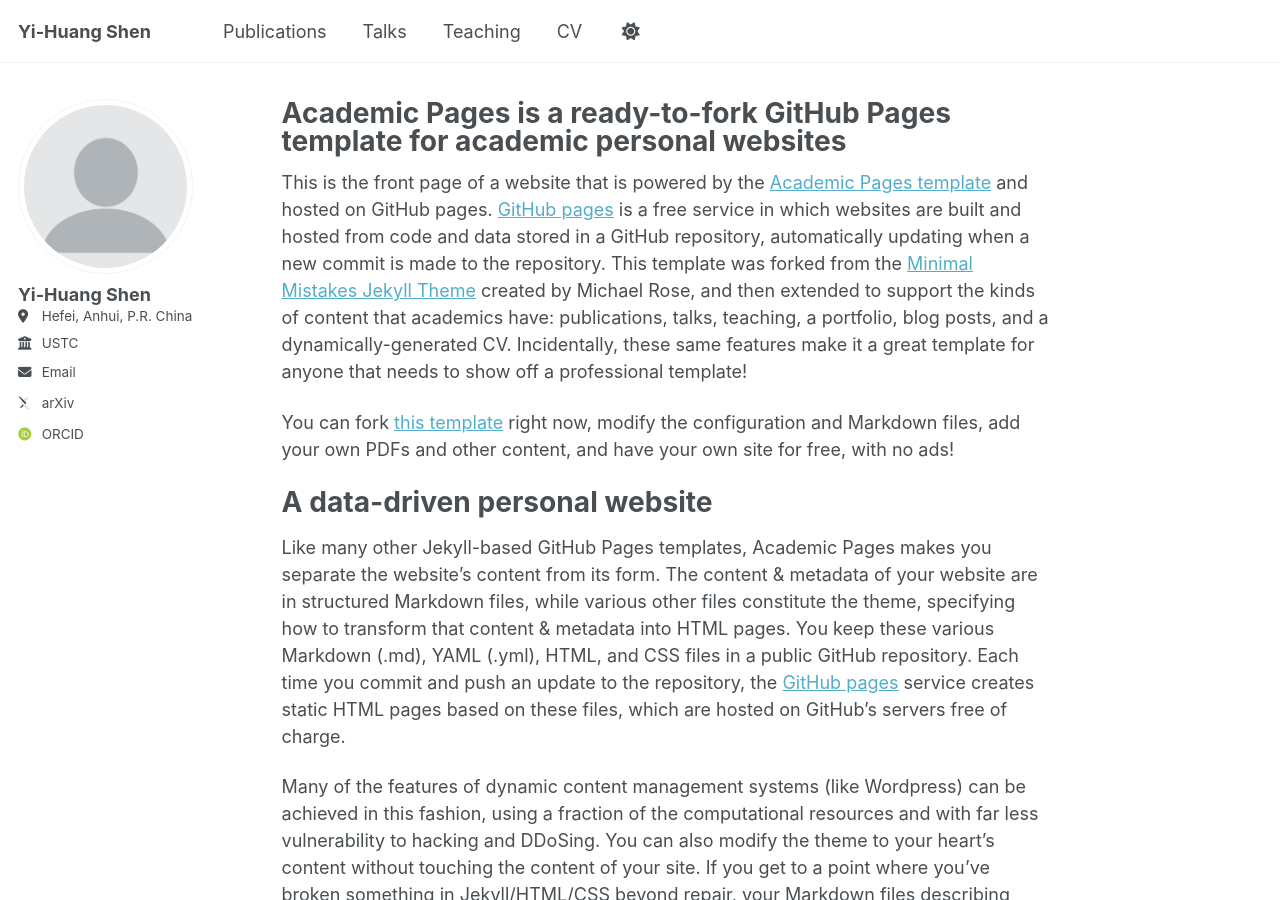
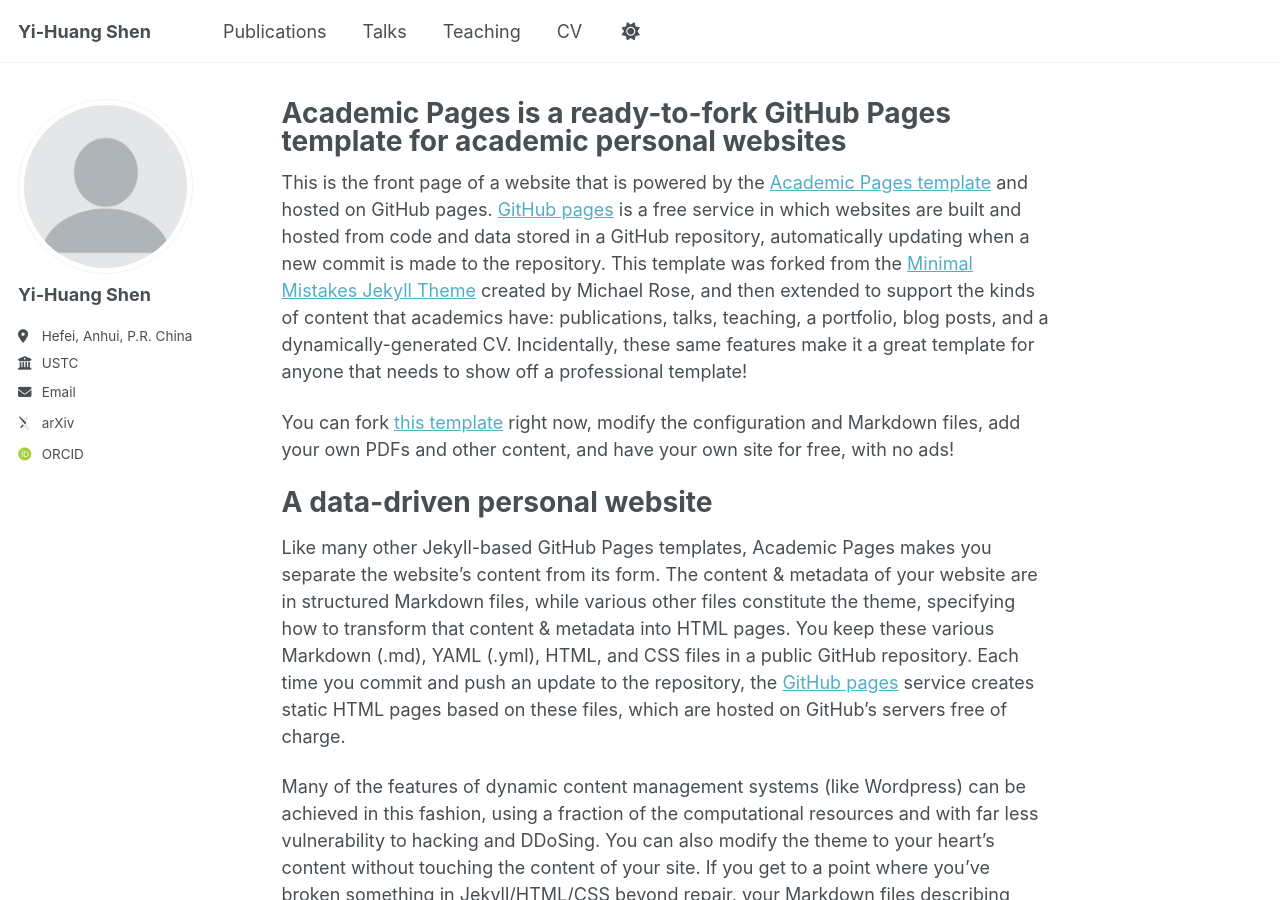
Before and after one commit to YiHuangShen-USTC/YiHuangShen-USTC.github.io, a Jekyll site: the page built from _pages/about.md, in a window 1280 px wide and 900 px high. Built offline with Jekyll 4.4.1, drawn with Linux system fonts in a browser that asks for light colours; some web fonts are replaced; a script that is not in the unit is left out.

Commit message:
Update _config.yml

```diff
--- a/_config.yml
+++ b/_config.yml
@@ -25,7 +25,7 @@
   avatar           : "profile.png"
   name             : "Yi-Huang Shen"
   pronouns         : # example: "she/her"
-  bio              : #"Short biography for the left-hand sidebar"
+  bio              : " " #"Short biography for the left-hand sidebar"
   location         : "Hefei, Anhui, P.R. China"
   employer         : "USTC"
   uri              : # "https://en.ustc.edu.cn/"
```
